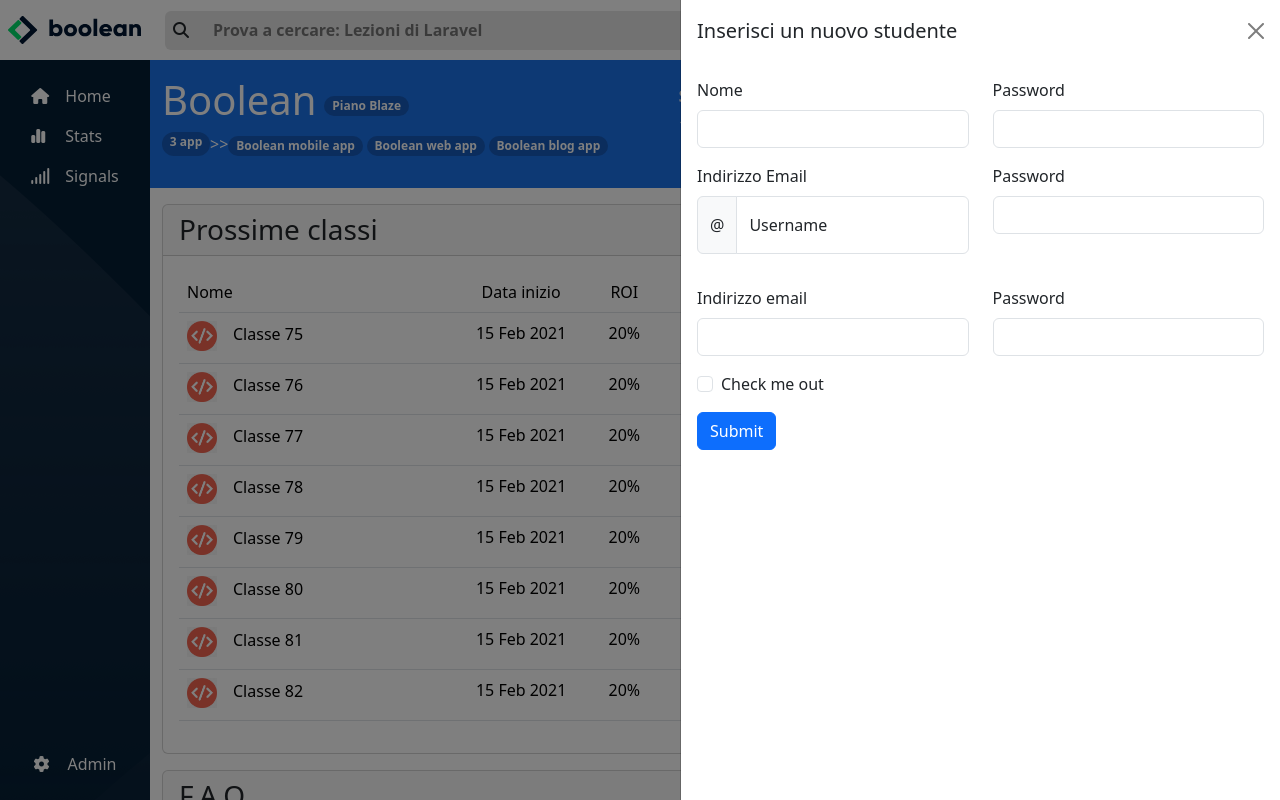
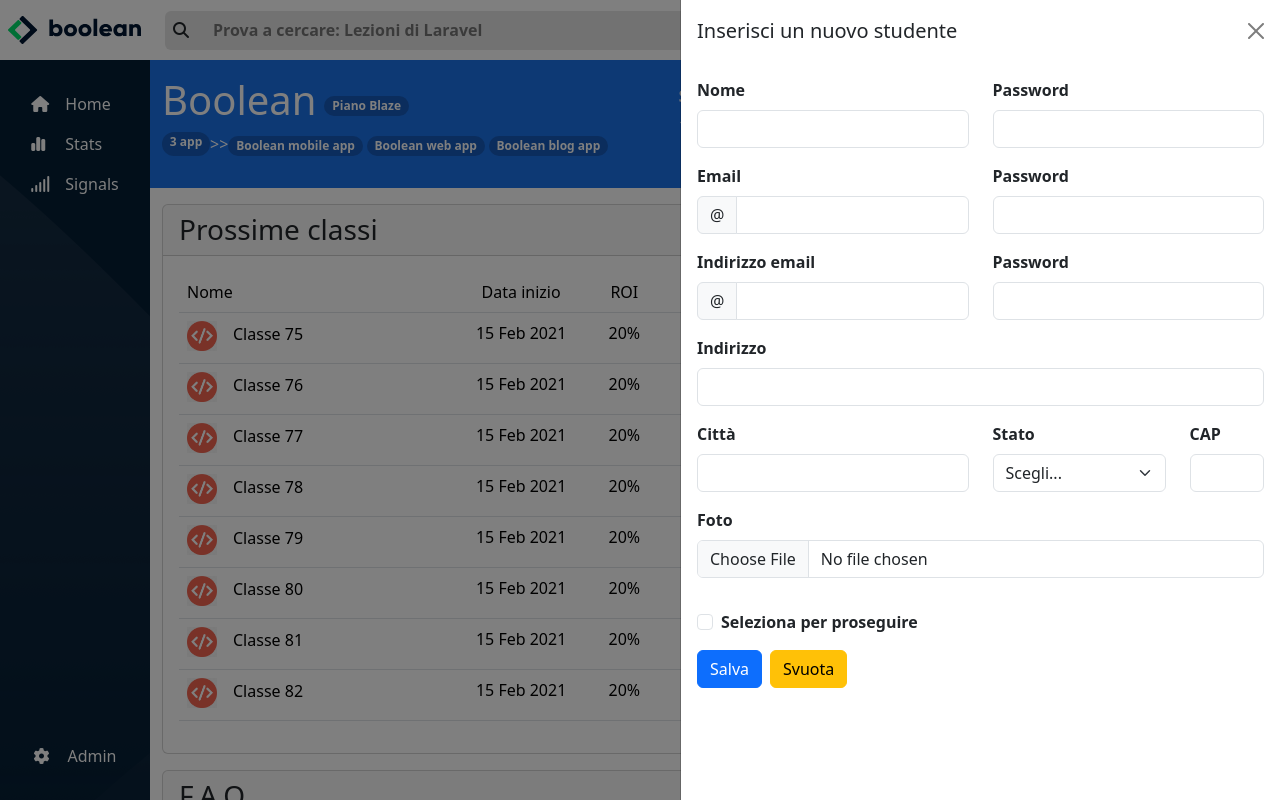
Before and after one commit to DavideAnile/html-css-bootstrap-dashboard, a plain HTML site: page index.html in a window 1280 px wide. Both pictures are taken after a click on the button 1205 px from the left and 124 px from the top of the page. Drawn offline with nearby package versions, Linux system fonts and the light colour scheme.

Commit message:
FEAT : END EXERCISE

```diff
--- a/css/style.css
+++ b/css/style.css
@@ -1,27 +1,46 @@
+
+/* NAV */
+
 nav{
     height: 60px;
-    /* background-color: red; */
 }
+
 
 .nav-search{
     background-color: #e5e5e5;
 }
 
-.fa-chart-simple, .fa-gear{
-    width: 18px;
-}
+/* NAV*/
+
+/* COMMON*/
+
 .my-big-container{
     width: 100vw;
     height: calc(100vh - 60px);
-    /* background-color: red; */
+}
+
+/* /COMMON*/
+
+/* ASIDE */
+
+.fa-chart-simple, .fa-gear{
+    width: 18px;
 }
 
 .my-big-container aside{
     width: 150px;
     background-color: #051e34;
     background-image: url("/img/sidebar-bg.png");
+}
 
+.aside-btn:hover{
+    cursor: pointer;
+    background-color: rgba(128, 128, 128, 0.521);
 }
+
+/* /ASIDE*/
+
+/* MAIN */
 
 .my-big-container main{
     overflow: auto;
@@ -32,6 +51,13 @@ nav{
     background-color: #1b72e8;
 }
 
+.offcanvas.my-offcanvas{
+    width: 600px;
+}
+
+.my-checkbox{
+    padding-left: 36px;
+}
 .my-breadcrumb{
     background-color: #165bba;
 }
@@ -51,11 +77,7 @@ nav{
     height: 30px;
 }
 
-
-
-.offcanvas.my-offcanvas{
-    width: 600px;
-}
+ /* MAIN */
 
 
 /* Media__________________ */
--- a/index.html
+++ b/index.html
@@ -27,7 +27,6 @@
                 <i class="fa-solid fa-list"></i>
                 <i class="fa-solid fa-circle-question ps-3"></i>
                 <i class="fa-solid fa-ellipsis-vertical px-3"></i>
-
             </div>
             <div class="dropdown">
                 <button class="dropdown border-0 bg-transparent " type="button" data-bs-toggle="dropdown" aria-expanded="false">
@@ -39,91 +38,27 @@
                     <li><a class="dropdown-item" href="#">Logout</a></li>
                   </ul>
              </div>
-            <button data-bs-toggle="offcanvas" data-bs-target="#offcanvasRight" aria-controls="offcanvasRight" class="border-0 bg-transparent"></button>
-
-                <div class="offcanvas my-offcanvas offcanvas-end" tabindex="-1" id="offcanvasRight" aria-labelledby="offcanvasRightLabel">
-                <div class="offcanvas-header">
-                    <h5 class="offcanvas-title" id="offcanvasRightLabel">Inserisci un nuovo studente</h5>
-                    <button type="button" class="btn-close" data-bs-dismiss="offcanvas" aria-label="Close"></button>
-                </div>
-                <div class="offcanvas-body">
-                    <form>
-                        <div class="row row-cols-2">
-                            <div class="col mb-3">
-                              <label for="exampleInputEmail1" class="form-label">Nome</label>
-                              <input type="text" class="form-control" aria-describedby="emailHelp">
-                            </div>
-
-                            <div class="col mb-3">
-                              <label for="exampleInputPassword1" class="form-label">Password</label>
-                              <input type="password" class="form-control">
-                            </div>
-
-                            <div class="col mb-3">
-                                <label for="exampleInputPassword1" class="form-label">Indirizzo Email</label>
-                                <div class="input-group mb-3">
-                                    <span class="input-group-text">@</span>
-                                    <div class="form-floating">
-                                      <input type="text" class="form-control" placeholder="Username">
-                                      <label for="floatingInputGroup1">Username</label>
-                                    </div>
-                                  </div>
-
-                            </div>
-
-                              <div class="col mb-3">
-                                <label for="exampleInputPassword1" class="form-label">Password</label>
-                                <input type="password" class="form-control">
-                            </div>
-
-                              <div class="col mb-3">
-                                <label for="exampleInputPassword1" class="form-label">Indirizzo email</label>
-                                <input type="password" class="form-control">
-                              </div>
-
-                              <div class="col mb-3">
-                                <label for="exampleInputPassword1" class="form-label">Password</label>
-                                <input type="password" class="form-control">
-                              </div>
-                        </div>
-
-                        <div class="mb-3 form-check">
-                          <input type="checkbox" class="form-check-input" id="exampleCheck1">
-                          <label class="form-check-label" for="exampleCheck1">Check me out</label>
-                        </div>
-                        <button type="submit" class="btn btn-primary">Submit</button>
-                      </form>
-                </div>
-                </div>
-
-
           </div>
       </nav>  <!-- Navbar-->
 
-
-
-
-
-    <div class="my-big-container d-flex">
-
+      <div class="my-big-container d-flex"> <!-- MY BIG CONTAINER-->
 
         <aside class="d-flex flex-column justify-content-between align-items-center px-2 py-4 text-white"> <!-- ASIDE-->
             <div>
-                <div class="d-flex gap-3">
+                <div class="aside-btn d-flex gap-3 p-2">
                     <div><i class="fa-solid fa-house"></i></div>
                     <div class="text-aside">Home</div>
                 </div>
-
-                <div class="d-flex gap-3 py-3">
+                <div class="aside-btn d-flex gap-3 p-2">
                     <div><i class="fa-solid fa-chart-simple"></i></div>
                     <div class="text-aside">Stats</div>
                 </div>
-                <div class="d-flex gap-3">
+                <div class="aside-btn d-flex gap-3 p-2">
                     <div><i class="fa-solid fa-signal"></i></div>
                     <div class="text-aside">Signals</div>
                 </div>
             </div>
-            <div class="d-flex gap-3">
+                <div class="aside-btn d-flex gap-3 p-2">
                     <div><i class="fa-solid fa-gear"></i></div>
                     <div class="text-aside">Admin</div>
                 </div>
@@ -132,7 +67,8 @@
 
       <main>
         <header class="container-fluid d-flex flex-column flex-sm-row justify-content-between gap-2 text-white py-2 mb-3">
-                <div class="header-left d-flex flex-column order-1 order-sm-0 py-2">
+
+            <div class="header-left d-flex flex-column order-1 order-sm-0 py-2"> <!-- HEADER-LEFT-->
                 <div class="up-left d-flex">
                   <div><h1>Boolean</h1></div>
                   <div aria-label="breadcrumb" class="d-flex align-items-end">
@@ -160,48 +96,110 @@
                   </div>
                   <div aria-label="breadcrumb" class="d-flex align-items-end d-lg-none">
                     <ol class="breadcrumb">
-                          <li class="my-breadcrumb breadcrumb-item badge rounded-pill"><a href="#" class="text-white text-decoration-none">+</a></li>
+                      <li class="my-breadcrumb breadcrumb-item badge rounded-pill"><a href="#" class="text-white text-decoration-none"><i class="fa-solid fa-plus"></i></a></li>
                     </ol>
                   </div>
                 </div>
-                  </div>
+              </div>  <!-- /HEADER-LEFT-->
 
-                  <div class="header-central order-2 order-sm-1 py-3">
+              <div class="header-central order-2 order-sm-1 py-3"> <!-- HEADER CENTRAL-->
                   <div class="fw-semibold">Studenti online negli ultimi 30 minuti</div>
                   <div class="fs-4 fw-bold">125</div>
-                  </div>
+              </div>     <!-- /HEADER CENTRAL-->
 
-
-
-                <div class="header-right d-flex flex-row align-items-center order-0 order-sm-2 gap-3 py-2 pe-5">
+              <div class="header-right d-flex flex-row align-items-center order-0 order-sm-2 gap-3 py-2 pe-5"> <!-- HEADER RIGHT-->
                   <div class="fw-semibold">Nuovo studente</div>
                   <button data-bs-toggle="offcanvas" data-bs-target="#offcanvasRight" aria-controls="offcanvasRight" class="border border-1 border-white rounded-1 bg-transparent text-white"><i class="fa-solid fa-plus"></i></button>
-                    <div class="offcanvas offcanvas-end" tabindex="-1" id="offcanvasRight" aria-labelledby="offcanvasRightLabel">
+                  <div class="offcanvas my-offcanvas offcanvas-end" tabindex="-1" id="offcanvasRight" aria-labelledby="offcanvasRightLabel"> <!-- OFFCANVAS-->
                     <div class="offcanvas-header">
                       <h5 class="offcanvas-title" id="offcanvasRightLabel">Inserisci un nuovo studente</h5>
                       <button type="button" class="btn-close" data-bs-dismiss="offcanvas" aria-label="Close"></button>
                     </div>
-                      <div class="offcanvas-body">
-                        AAAAAAAAAAAAAAAAAAAAAAAAAAAAAAAAA
-                        AAAAAAAAAAAAAAAAAAAAAAAAAAAAAAAAAA
-                        AAAAAAAAAAAAAAAAAAAAAAAAAAAAAAAAA
+                    <div class="offcanvas-body fw-semibold"> <!-- OFFCANVAS BODY-->
+                      <div class="row">  <!-- ROW -->
+                        <div class="col-12 col-md-6 mb-3">
+                          <label for="exampleInputPassword1" class="form-label">Nome</label>
+                          <input type="text" class="form-control">
+                        </div>
+                        <div class="col-12 col-md-6 mb-3">
+                          <label for="exampleInputPassword1" class="form-label">Password</label>
+                          <input type="password" class="form-control">
+                        </div>
+                        <div class="col-12 col-md-6">
+                          <label for="exampleInputPassword1" class="form-label">Email</label>
+                          <div class="input-group mb-3">
+                            <span class="input-group-text" id="basic-addon1">@</span>
+                            <input type="email" class="form-control"  aria-label="Username" aria-describedby="basic-addon1">
                           </div>
                         </div>
+                        <div class="col-12 col-md-6 mb-3">
+                          <label for="exampleInputPassword1" class="form-label">Password</label>
+                          <input type="password" class="form-control">
                         </div>
+                        <div class="col-12 col-md-6">
+                          <label for="exampleInputPassword1" class="form-label">Indirizzo email</label>
+                          <div class="input-group mb-3">
+                            <span class="input-group-text" id="basic-addon1">@</span>
+                            <input type="email" class="form-control" aria-label="Username" aria-describedby="basic-addon1">
+                          </div>
+                        </div>
+                        <div class="col-12 col-md-6 mb-3">
+                          <label for="exampleInputPassword1" class="form-label">Password</label>
+                          <input type="password" class="form-control">
+                        </div>
+                        <div class="col-12 mb-3">
+                          <label for="exampleInputPassword1" class="form-label">Indirizzo</label>
+                          <input type="text" class="form-control">
+                        </div>
+                        <div class="col-12 col-md-6 mb-3">
+                          <label for="exampleInputPassword1" class="form-label">Città</label>
+                          <input type="text" class="form-control">
+                        </div>
+                        <div class="col-12 col-md-4">
+                          <label for="exampleInputPassword1" class="form-label">Stato</label>
+                          <div class="input-group mb-3">
+                            <select class="form-select" id="inputGroupSelect02">
+                              <option selected>Scegli...</option>
+                              <option value="1">Davide Anile</option>
+                              <option value="2">Programmatore</option>
+                              <option value="3">Si spera</option>
+                            </select>
+                          </div>
+                        </div>
+                        <div class="col-12 col-md-2 mb-3">
+                          <label for="exampleInputPassword1" class="form-label">CAP</label>
+                          <input type="tel" class="form-control">
+                        </div>
+                        <div class="col-12 mb-3">
+                          <label for="exampleInputPassword1" class="form-label">Foto</label>
+                          <div class="input-group mb-3">
+                            <input type="file" class="form-control" id="inputGroupFile02">
+                          </div>
+                        </div>
+                        <div class="form-check my-checkbox mb-3">
+                          <input class="form-check-input" type="checkbox" value="" id="flexCheckDefault">
+                          <label class="form-check-label" for="flexCheckDefault">
+                            Seleziona per proseguire
+                          </label>
+                        </div>
+                          <div class="d-flex gap-2">
+                            <button type="button" class="btn btn-primary">Salva</button>
+                            <button type="button" class="btn btn-warning">Svuota</button>
+                          </div>
+                        </div>  <!-- /ROW-->
+                      </div>  <!-- /OFFCANVAS BODY-->
+                    </div> <!-- /OFFCANVAS-->
+                </div> <!-- /HEADER RIGHT-->
+          </header>
 
 
-
-
-            </header>
-
-            <div class="container-fluid">
-                <div class="row flex-column flex-md-row">
-                    <div class="col-12 col-lg-8">
+          <div class="container-fluid"> <!-- CONTAINER FLUID-->
+              <div class="row flex-column flex-md-row"> <!-- ROW MAIN-->
+                  <div class="col-12 col-lg-8"> <!-- FIRST COL-->
                       <div class="card mb-3">
                           <h5 class="card-header fs-3">Prossime classi</h5>
                           <div class="card-body">
-
-                                    <table class="table table-hover my-table text-nowrap">
+                            <table class="table table-hover my-table text-nowrap">  <!-- TABLE-->
                                 <thead>
                                   <tr>
                                     <td class="first-col">Nome</td>
@@ -213,10 +211,7 @@
                                 </thead>
                                 <tbody>
                                   <tr>
-                                            <td>
-                                                <img src="img/class-avatar.jpg" alt="" class="pe-3">Classe 75
-
-                                            </td>
+                                    <td><img src="img/class-avatar.jpg" alt="" class="pe-3">Classe 75</td>
                                     <td class="d-none d-sm-table-cell">15 Feb 2021</td>
                                     <td class="d-none d-sm-table-cell">20%</td>
                                     <td><button type="button" class="btn btn-success p-0 px-1 fs-6">Done</button></td>
@@ -226,9 +221,7 @@
                                     </td>
                                   </tr>
                                   <tr>
-                                            <td>
-                                                <img src="img/class-avatar.jpg" alt="" class="pe-3">Classe 76
-                                            </td>
+                                    <td><img src="img/class-avatar.jpg" alt="" class="pe-3">Classe 76</td>
                                     <td class="d-none d-sm-table-cell">15 Feb 2021</td>
                                     <td class="d-none d-sm-table-cell">20%</td>
                                     <td><button type="button" class="btn btn-success p-0 px-1 fs-6">Done</button></td>
@@ -238,9 +231,7 @@
                                     </td>
                                   </tr>
                                   <tr>
-                                            <td>
-                                                <img src="img/class-avatar.jpg" alt="" class="pe-3">Classe 77
-                                            </td>
+                                    <td><img src="img/class-avatar.jpg" alt="" class="pe-3">Classe 77</td>
                                     <td class="d-none d-sm-table-cell">15 Feb 2021</td>
                                     <td class="d-none d-sm-table-cell">20%</td>
                                     <td><button type="button" class="btn btn-warning p-0 px-1 fs-6 text-white">Process</button></td>
@@ -250,9 +241,7 @@
                                     </td>
                                   </tr>
                                   <tr>
-                                            <td>
-                                                <img src="img/class-avatar.jpg" alt="" class="pe-3">Classe 78
-                                            </td>
+                                    <td><img src="img/class-avatar.jpg" alt="" class="pe-3">Classe 78</td>
                                     <td class="d-none d-sm-table-cell">15 Feb 2021</td>
                                     <td class="d-none d-sm-table-cell">20%</td>
                                     <td><button type="button" class="btn btn-success p-0 px-1 fs-6">Done</button></td>
@@ -262,9 +251,7 @@
                                     </td>
                                   </tr>
                                   <tr>
-                                            <td>
-                                                <img src="img/class-avatar.jpg" alt="" class="pe-3">Classe 79
-                                            </td>
+                                    <td><img src="img/class-avatar.jpg" alt="" class="pe-3">Classe 79</td>
                                     <td class="d-none d-sm-table-cell">15 Feb 2021</td>
                                     <td class="d-none d-sm-table-cell">20%</td>
                                     <td><button type="button" class="btn btn-danger p-0 px-1 fs-6">Failed</button></td>
@@ -274,9 +261,7 @@
                                     </td>
                                   </tr>
                                   <tr>
-                                            <td>
-                                                <img src="img/class-avatar.jpg" alt="" class="pe-3">Classe 80
-                                            </td>
+                                    <td><img src="img/class-avatar.jpg" alt="" class="pe-3">Classe 80</td>
                                     <td class="d-none d-sm-table-cell">15 Feb 2021</td>
                                     <td class="d-none d-sm-table-cell">20%</td>
                                     <td><button type="button" class="btn btn-success p-0 px-1 fs-6">Done</button></td>
@@ -286,9 +271,7 @@
                                     </td>
                                   </tr>
                                   <tr>
-                                            <td>
-                                                <img src="img/class-avatar.jpg" alt="" class="pe-3">Classe 81
-                                            </td>
+                                    <td><img src="img/class-avatar.jpg" alt="" class="pe-3">Classe 81</td>
                                     <td class="d-none d-sm-table-cell">15 Feb 2021</td>
                                     <td class="d-none d-sm-table-cell">20%</td>
                                     <td><button type="button" class="btn btn-danger p-0 px-1 fs-6">Failed</button></td>
@@ -298,9 +281,7 @@
                                     </td>
                                   </tr>
                                   <tr>
-                                            <td>
-                                                <img src="img/class-avatar.jpg" alt="" class="pe-3">Classe 82
-                                            </td>
+                                    <td><img src="img/class-avatar.jpg" alt="" class="pe-3">Classe 82</td>
                                     <td class="d-none d-sm-table-cell">15 Feb 2021</td>
                                     <td class="d-none d-sm-table-cell">20%</td>
                                     <td><button type="button" class="btn btn-success p-0 px-1 fs-6">Done</button></td>
@@ -310,19 +291,17 @@
                                     </td>
                                   </tr>
                                 </tbody>
-                                      </table>
-
+                              </table> <!-- /TABLE-->
                           </div>
                         </div>
-
                          <div>
                             <div class="card mb-3">
                                 <h5 class="card-header fs-3">F.A.Q.</h5>
                                 <div class="card-body">
-                                    <div class="accordion" id="accordionExample">
+                                    <div class="accordion" id="accordionExample"> <!-- ACCORDION -->
                                         <div class="accordion-item">
                                           <h2 class="accordion-header" id="headingOne">
-                                            <button class="accordion-button fw-semibold" type="button" data-bs-toggle="collapse" data-bs-target="#collapseOne" aria-expanded="true" aria-controls="collapseOne">
+                                            <button class="accordion-button collapsed fw-semibold" type="button" data-bs-toggle="collapse" data-bs-target="#collapseOne" aria-expanded="false" aria-controls="collapseOne">
                                               Come aggiungere un nuovo studente?
                                             </button>
                                           </h2>
@@ -356,12 +335,13 @@
                                             </div>
                                           </div>
                                         </div>
+                                    </div> <!-- /ACCORDION-->
                                 </div>
                             </div>
                          </div>
-                        </div>
-                    </div>
-                    <div class="col-12 col-lg-4">
+                      </div> <!-- /FIRST COL-->
+
+                      <div class="col-12 col-lg-4"> <!-- SECOND COL-->
                           <div class="card mb-3">
                               <h5 class="card-header fs-3">
                                 Todo
@@ -381,8 +361,6 @@
                                   </li>
                                 </ul>
                             </div>
-
-
                             <div class="border border-1 rounded-2 p-2">
                                 <div class="card">
                                   <img src="img/stats.jpeg" class="card-img-top" alt="...">
@@ -400,33 +378,11 @@
                                   </div>
                               </div>
                           </div>
-                    </div>
-
-
-                </div>
-            </div>
-
-
-
-
+                      </div> <!-- /SECOND COL-->
+                    </div> <!-- /ROW MAIN-->
+                </div> <!-- /CONTAINER FLUID-->
               </main>
-    </div>
-
-
-
-
-
-
-
-
-
-
-
-
-
-
-
-
+          </div> <!-- /MY BIG CONTAINER-->
           <script src="https://cdn.jsdelivr.net/npm/bootstrap@5.3.0-alpha1/dist/js/bootstrap.bundle.min.js" integrity="sha384-w76AqPfDkMBDXo30jS1Sgez6pr3x5MlQ1ZAGC+nuZB+EYdgRZgiwxhTBTkF7CXvN" crossorigin="anonymous"></script>
     </body>
   </html>
```
Lines whose indentation alone changed are shown as unchanged.
